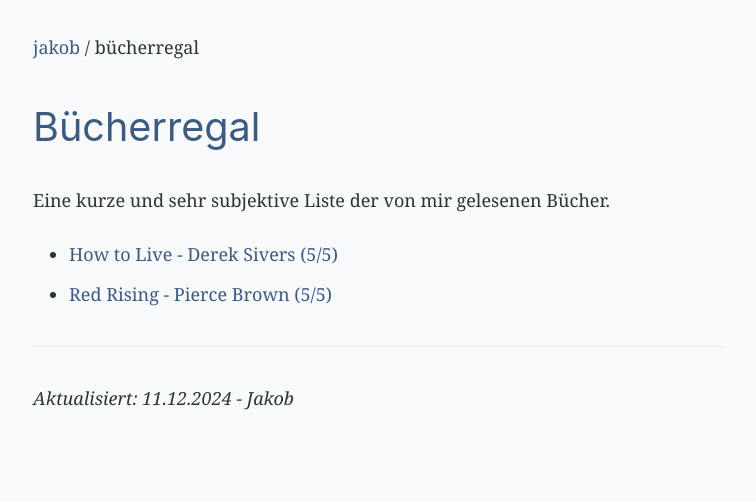
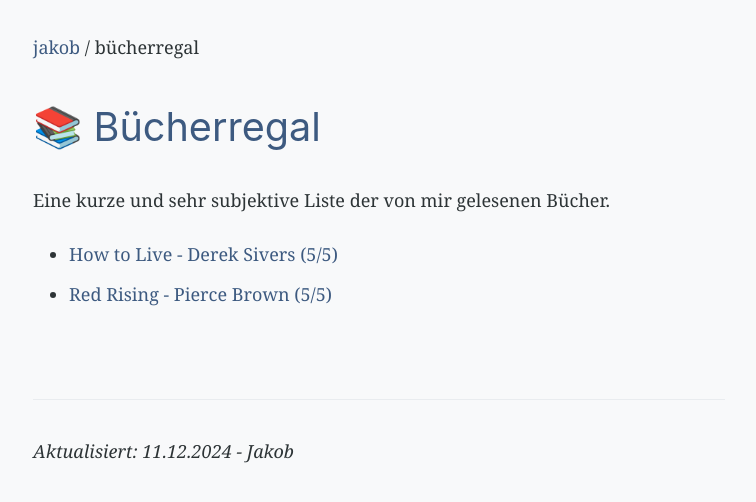
Before and after one commit to Jakob-Ws/build, a plain HTML site: page buecherregal.html in a window 1280 px wide. Shown: the whole page, without its empty margins (261-1017 px from the left). Drawn offline with Linux system fonts and the light colour scheme.

Commit message:
Update buecherregal.html

```diff
--- a/buecherregal.html
+++ b/buecherregal.html
@@ -27,13 +27,14 @@
 <div class="navbar">
 <p><a href="index.html">jakob</a> / bücherregal</p>
 </div>
-<h1 id="bücherregal">Bücherregal</h1>
+<h1 id="bücherregal">📚 Bücherregal</h1>
 <p>Eine kurze und sehr subjektive Liste der von mir gelesenen
 Bücher.</p>
 <ul>
 <li><a href="htl.html">How to Live - Derek Sivers (5/5)</a></li>
 <li><a href="redrising.html">Red Rising - Pierce Brown (5/5)</a>  </li>
 </ul>
+<p> </p>
 <hr />
 <p><span class="footer"><em>Aktualisiert: 11.12.2024 -
 Jakob</em></span></p>
```
